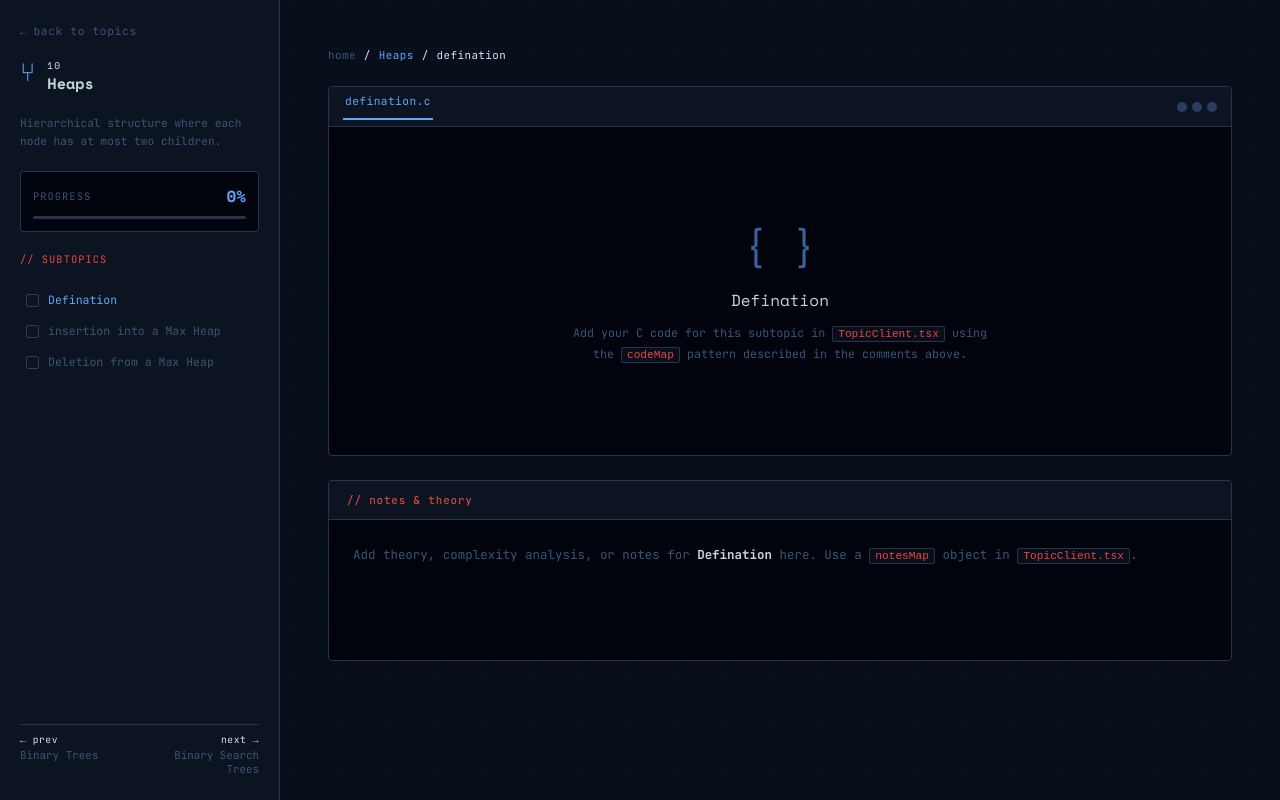
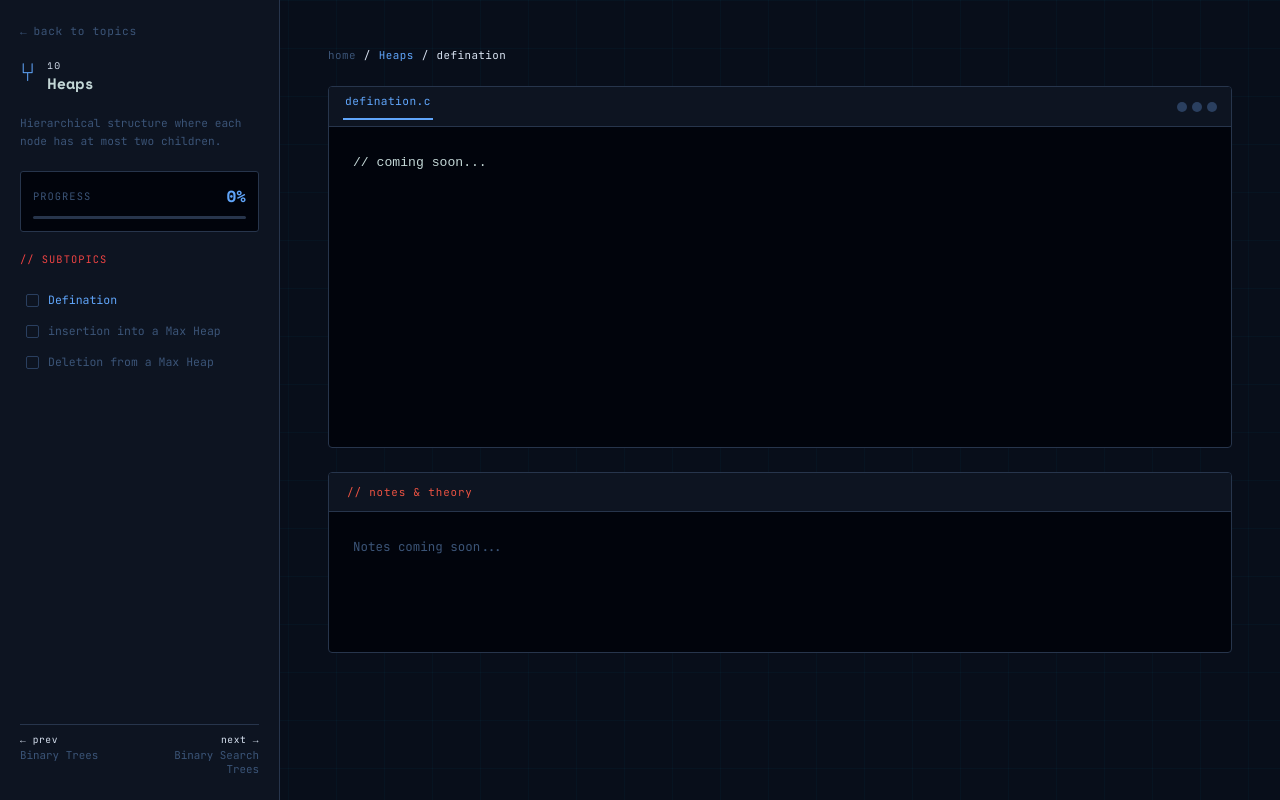
Before and after one commit to Akanksha-Duvvuri/DSA-C-course-website, a Next.js app in the folder dsa-c/: page /Heaps in a window 1280 px wide. Built offline with nearby package versions, Linux system fonts and the light colour scheme.

Commit message:
individual pages

```diff
--- a/dsa-c/app/[topic]/TopClient.tsx
+++ b/dsa-c/app/[topic]/TopicClient.tsx
@@ -3,7 +3,7 @@
 import { useState, useEffect } from 'react'
 import Link from 'next/link'
 import { useProgress } from '../hooks/useProgess'
-import { Topic } from '../types/types'
+import { Topic } from '../types'
 import styles from './topic.module.css'
 
 interface TopicClientProps {
@@ -15,32 +15,114 @@ interface TopicClientProps {
 }
 
 // ─────────────────────────────────────────────────────────────────────────────
-// ADD YOUR CODE HERE
-// Create a nested object: { [topicId]: { [subtopicName]: string } }
-// Example:
-//
-// const codeMap: Record<string, Record<string, string>> = {
-//   itc: {
-//     'Arrays': `
-// #include <stdio.h>
-// int main() {
-//     int arr[] = {1, 2, 3};
-//     printf("%d", arr[0]);
-//     return 0;
-// }`,
-//     'Recursion': `...`,
-//   },
-//   searching: {
-//     'Binary Search': `...`,
-//   },
-// }
-//
-// Then in the JSX below, replace the codePlaceholder div with:
-// <pre className={styles.pre}><code>{codeMap[topic.id]?.[topic.subtopics[activeSubtopic]] ?? '// coming soon...'}</code></pre>
+// ADD YOUR CODE HERE — keep adding topic ids and subtopic names as keys
 // ─────────────────────────────────────────────────────────────────────────────
 
-// Similarly for theory notes:
-// const notesMap: Record<string, Record<string, string>> = { ... }
+const codeMap: Record<string, Record<string, string>> = {
+  searching: {
+    'Linear Search': `#include <stdio.h>
+
+int linearSearch(int arr[], int n, int target) {
+    for (int i = 0; i < n; i++) {
+        if (arr[i] == target)
+            return i;
+    }
+    return -1;
+}
+
+int main() {
+    int arr[] = {10, 25, 3, 47, 8, 15};
+    int n = sizeof(arr) / sizeof(arr[0]);
+    int target = 47;
+
+    int result = linearSearch(arr, n, target);
+
+    if (result != -1)
+        printf("Element found at index %d\\n", result);
+    else
+        printf("Element not found\\n");
+
+    return 0;
+}`,
+
+    'Binary Search': `#include <stdio.h>
+
+int binarySearch(int arr[], int low, int high, int target) {
+    while (low <= high) {
+        int mid = low + (high - low) / 2;
+
+        if (arr[mid] == target)
+            return mid;
+        else if (arr[mid] < target)
+            low = mid + 1;
+        else
+            high = mid - 1;
+    }
+    return -1;
+}
+
+int main() {
+    // Array MUST be sorted for binary search
+    int arr[] = {3, 8, 10, 15, 25, 47};
+    int n = sizeof(arr) / sizeof(arr[0]);
+    int target = 15;
+
+    int result = binarySearch(arr, 0, n - 1, target);
+
+    if (result != -1)
+        printf("Element found at index %d\\n", result);
+    else
+        printf("Element not found\\n");
+
+    return 0;
+}`,
+
+    'Jump Search': `// coming soon...`,
+    'Interpolation Search': `// coming soon...`,
+    'Exponential Search': `// coming soon...`,
+  },
+
+  // Paste your next topic in below, e.g.:
+  // sorting: {
+  //   'Bubble Sort': `#include <stdio.h> ...`,
+  // },
+}
+
+const notesMap: Record<string, Record<string, string>> = {
+  searching: {
+    'Linear Search': `Checks every element one by one from left to right until the target is found or the array ends.
+
+Time Complexity:
+  Best Case  → O(1)    target is the first element
+  Worst Case → O(n)    target is last or not present
+  Average    → O(n)
+
+Space Complexity: O(1) — no extra space used
+
+Works on both sorted and unsorted arrays.
+Use when the array is small or unsorted.`,
+
+    'Binary Search': `Repeatedly divides the search space in half by comparing the target with the middle element.
+
+Time Complexity:
+  Best Case  → O(1)      target is the middle element
+  Worst Case → O(log n)
+  Average    → O(log n)
+
+Space Complexity:
+  Iterative → O(1)
+  Recursive → O(log n)   due to call stack
+
+IMPORTANT: Array must be sorted before applying binary search.
+Use mid = low + (high - low) / 2 instead of (low + high) / 2 to avoid integer overflow.`,
+
+    'Jump Search': `Notes coming soon...`,
+    'Interpolation Search': `Notes coming soon...`,
+    'Exponential Search': `Notes coming soon...`,
+  },
+}
+
+// ─────────────────────────────────────────────────────────────────────────────
 
 export default function TopicClient({
   topic,
@@ -191,25 +273,9 @@ export default function TopicClient({
           </div>
 
           <div className={styles.codeBody}>
-            {/*
-              ── REPLACE THIS PLACEHOLDER WITH YOUR CODE ──
-              After creating a codeMap above, swap this div for:
-              <pre className={styles.pre}>
-                <code>{codeMap[topic.id]?.[activeSubtopicName] ?? '// coming soon...'}</code>
-              </pre>
-            */}
-            <div className={styles.codePlaceholder}>
-              <div className={styles.codePlaceholderIcon} style={{ color: topic.color }}>
-                {'{ }'}
-              </div>
-              <p className={styles.codePlaceholderTitle}>{activeSubtopicName}</p>
-              <p className={styles.codePlaceholderSub}>
-                Add your C code for this subtopic in{' '}
-                <code className={styles.inlineCode}>TopicClient.tsx</code> using the{' '}
-                <code className={styles.inlineCode}>codeMap</code> pattern described in the
-                comments above.
-              </p>
-            </div>
+            <pre className={styles.pre}>
+              <code>{codeMap[topic.id]?.[activeSubtopicName] ?? '// coming soon...'}</code>
+            </pre>
           </div>
         </div>
 
@@ -217,15 +283,8 @@ export default function TopicClient({
         <div className={styles.notesSection}>
           <div className={styles.notesHeader}>{'// notes & theory'}</div>
           <div className={styles.notesBody}>
-            {/*
-              Similarly for notes — create a notesMap and replace this with:
-              <p>{notesMap[topic.id]?.[activeSubtopicName] ?? 'Notes coming soon...'}</p>
-            */}
-            <p className={styles.notesPlaceholder}>
-              Add theory, complexity analysis, or notes for{' '}
-              <strong>{activeSubtopicName}</strong> here. Use a{' '}
-              <code className={styles.inlineCode}>notesMap</code> object in{' '}
-              <code className={styles.inlineCode}>TopicClient.tsx</code>.
+            <p className={styles.notesPlaceholder} style={{ whiteSpace: 'pre-line' }}>
+              {notesMap[topic.id]?.[activeSubtopicName] ?? 'Notes coming soon...'}
             </p>
           </div>
         </div>
--- a/dsa-c/app/[topic]/page.tsx
+++ b/dsa-c/app/[topic]/page.tsx
@@ -1,28 +1,30 @@
 import { topics } from '../data/topics'
-import TopicClient from './TopClient'
+import TopicClient from './TopicClient'
 import { notFound } from 'next/navigation'
 import type { Metadata } from 'next'
-import { Topic } from '../types/types'
+import { Topic } from '../types'
 
 interface PageProps {
-  params: { topic: string }
+  params: Promise<{ topic: string }>
 }
 
 export function generateStaticParams(): { topic: string }[] {
   return topics.map((t: Topic) => ({ topic: t.id }))
 }
 
-export function generateMetadata({ params }: PageProps): Metadata {
-  const topic = topics.find((t: Topic) => t.id === params.topic)
+export async function generateMetadata({ params }: PageProps): Promise<Metadata> {
+  const { topic: topicId } = await params
+  const topic = topics.find((t: Topic) => t.id === topicId)
   if (!topic) return { title: 'Not Found' }
   return { title: `${topic.label} — DSA in C` }
 }
 
-export default function TopicPage({ params }: PageProps) {
-  const topic = topics.find((t: Topic) => t.id === params.topic)
+export default async function TopicPage({ params }: PageProps) {
+  const { topic: topicId } = await params
+  const topic = topics.find((t: Topic) => t.id === topicId)
   if (!topic) notFound()
 
-  const topicIndex = topics.findIndex((t: Topic) => t.id === params.topic)
+  const topicIndex = topics.findIndex((t: Topic) => t.id === topicId)
   const prev: Topic | null = topicIndex > 0 ? topics[topicIndex - 1] : null
   const next: Topic | null = topicIndex < topics.length - 1 ? topics[topicIndex + 1] : null
 
--- a/dsa-c/app/data/topics.ts
+++ b/dsa-c/app/data/topics.ts
@@ -1,4 +1,4 @@
-import { Topic } from '../types/types'
+import { Topic } from '../types'
 
 export const topics: Topic[] = [
   {
--- a/dsa-c/app/page.module.css
+++ b/dsa-c/app/page.module.css
@@ -40,7 +40,7 @@
 .headerRight { display: flex; gap: 8px; }
 
 .badge {
-  font-size: 0.65rem;
+  font-size: 0.8rem;
   font-family: var(--font-mono);
   letter-spacing: 0.08em;
   text-transform: uppercase;
@@ -77,7 +77,7 @@
 .heroAccent { color: var(--accent-green); }
 
 .heroSub {
-  font-size: 0.85rem;
+  font-size: 0.9rem;
   color: var(--text-secondary);
   max-width: 480px;
   line-height: 1.7;
@@ -100,7 +100,7 @@
 .progressLabel { display: flex; flex-direction: column; gap: 2px; }
 
 .progressTitle {
-  font-size: 0.7rem;
+  font-size: 0.8rem;
   text-transform: uppercase;
   letter-spacing: 0.12em;
   color: var(--text-secondary);
--- a/dsa-c/app/page.tsx
+++ b/dsa-c/app/page.tsx
@@ -4,7 +4,7 @@ import { useState, useEffect } from 'react'
 import Link from 'next/link'
 import { topics } from './data/topics'
 import { useProgress } from './hooks/useProgess'
-import { Topic } from './types/types'
+import { Topic } from './types'
 import styles from './page.module.css'
 
 export default function Home() {
@@ -45,7 +45,7 @@ export default function Home() {
           <span className={styles.heroAccent}>&amp; Algorithms</span>
         </h1>
         <p className={styles.heroSub}>
-          Tick off topics as you finish them. Click ▼ to expand subtopics inline, or ↗ to open the full page.
+          Tick off topics as you finish them. Click ▼ to expand subtopics inline, or ↗ to access the codes.
         </p>
       </section>
 
```
Also changed, not shown: dsa-c/app/types.ts (renamed from dsa-c/app/types/types.ts), 1 other file (tests, documents, lock files or other folders).
